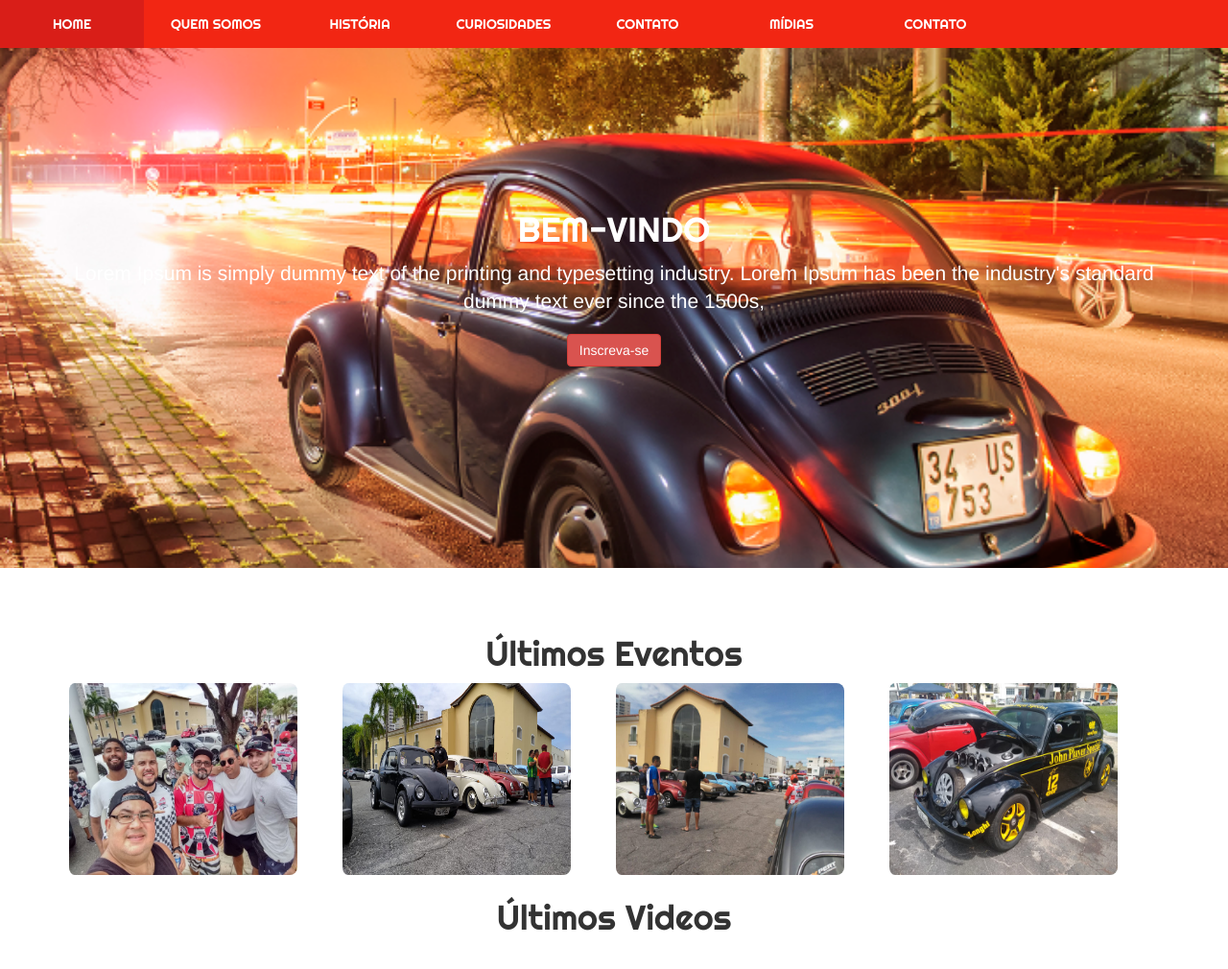
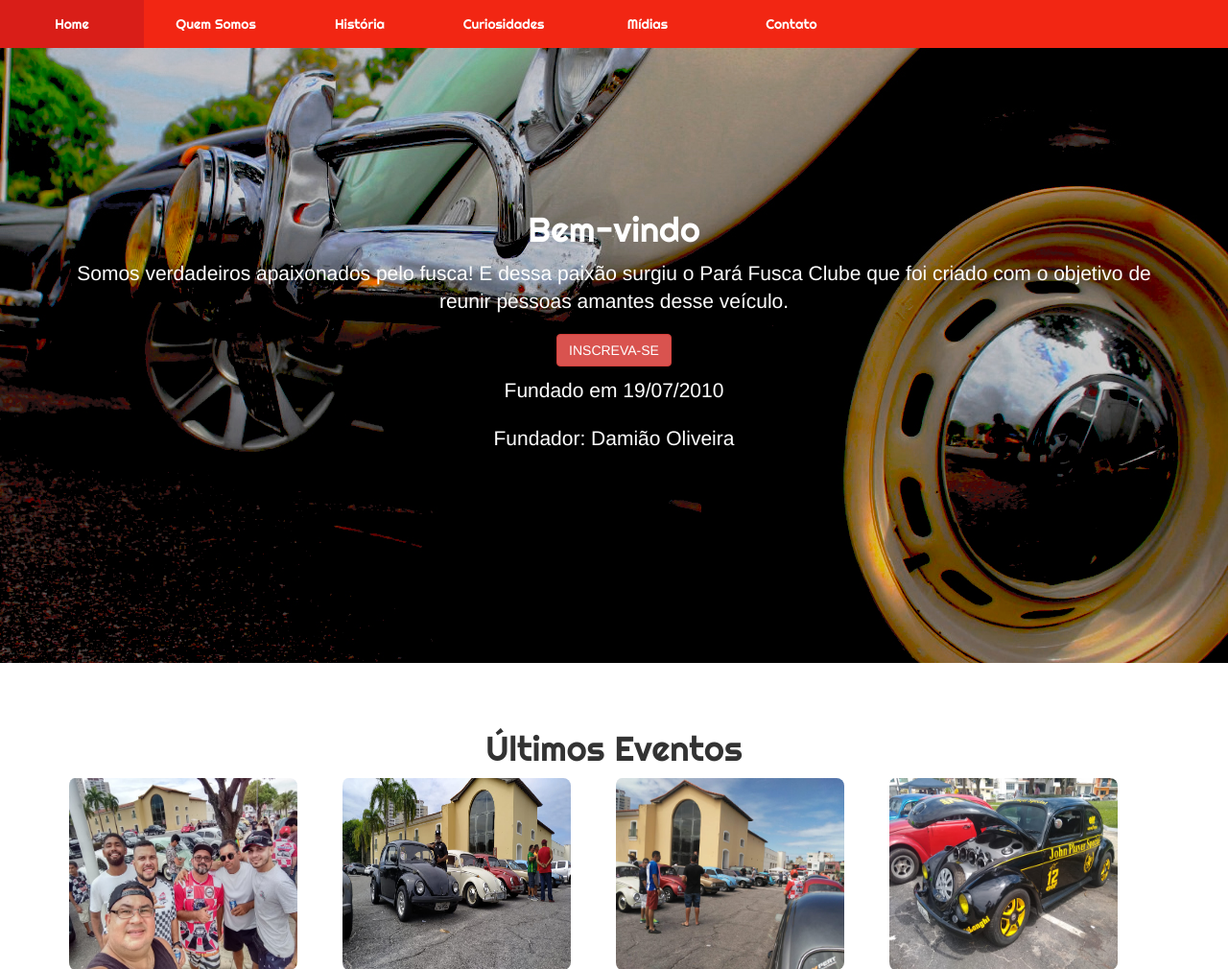
Before and after one commit to bladellano/parafuscaclube, a PHP site: page / in a window 1280 px wide. Shown: the top 1010 px of the page at 96% size. Run offline with PHP 8.4, Linux system fonts and the light colour scheme.

Commit message:
Ajustando menu, header, etc

```diff
--- a/css/menu.css
+++ b/css/menu.css
@@ -6,7 +6,7 @@
 	background-color: #f22613;
 	position: fixed;
 	z-index: 3;
-	text-transform: uppercase;
+	/*text-transform:;*/
 	transition: all .4s;
 }
 
@@ -68,7 +68,8 @@ label[for="bt_menu"]{
 		}
 		.active a {
 			background-color: inherit;
-			color: #273c75;
+			/*color: #273c75;*/
+			color: #333;
 		}
 		.active ul li ul li a {
 			color: #fff;
--- a/css/style.css
+++ b/css/style.css
@@ -16,8 +16,8 @@ h1{
 }
 
 .header-site{
-	/*background-image: url('../img/bg-fusca-azul.jpg');*/
-	background-image: url('../img/capa.png');
+
+	background-image: url('../img/bg-fundo.jpg');
 	position: center top;
 	background-repeat: no-repeat;
 	background-size: cover;
--- a/index.php
+++ b/index.php
@@ -34,7 +34,7 @@
 
 				<li><a href="#">História</a></li>
 				<li><a href="#">Curiosidades</a></li>
-				<li><a href="#">Contato</a></li>
+				<!-- <li><a href="#">Contato</a></li>  -->
 				<li><a href="#">Mídias</a>
 
 					<ul>
@@ -58,12 +58,15 @@
 			<div class="container">
 				<div class="row">
 					<div class="col-xs-12">
-						<h1 class="text-center">BEM-VINDO</h1>
+						<h1 class="text-center">Bem-vindo</h1>
 						<p class="lead text-center">
-						Lorem Ipsum is simply dummy text of the printing and typesetting industry. Lorem Ipsum has been the industry's standard dummy text ever since the 1500s,</p>
+						Somos verdadeiros apaixonados pelo fusca! E dessa paixão surgiu o Pará Fusca Clube que foi criado com o objetivo de reunir pessoas amantes desse veículo. </p>
 						<p class="text-center">
-							<a href="#" class="btn btn-danger">Inscreva-se</a>
+						<p class="text-center">
+							<a href="#" class="btn btn-danger">INSCREVA-SE</a>
 						</p>
+							<p class="lead text-center">Fundado em 19/07/2010</p>
+							<p class="lead text-center">Fundador: Damião Oliveira</p>
 					</div>
 				</div>
 			</div>
@@ -104,7 +107,7 @@
 				<div class="row">
 					<div class="col-sm-3">
 						<div class="thumbnail">
-							<img class="img-circle" src="img/membro1.jpeg" alt="">
+							<!-- <img class="img-circle" src="img/membro1.jpeg" alt=""> -->
 							<div class="caption text-center">
 								<h3>Rosana Ferreira</h3>
 								<p>Lorem Ipsum is simply dummy text</p>
@@ -114,7 +117,7 @@
 
 					<div class="col-sm-3">
 						<div class="thumbnail">
-							<img class="img-circle" src="img/membro1.jpeg" alt="">
+							<!-- <img class="img-circle" src="img/membro1.jpeg" alt=""> -->
 							<div class="caption text-center">
 								<h3>Rosana Ferreira</h3>
 								<p>Lorem Ipsum is simply dummy text</p>
@@ -124,7 +127,7 @@
 
 					<div class="col-sm-3">
 						<div class="thumbnail">
-							<img class="img-circle" src="img/membro1.jpeg" alt="">
+							<!-- <img class="img-circle" src="img/membro1.jpeg" alt=""> -->
 							<div class="caption text-center">
 								<h3>Rosana Ferreira</h3>
 								<p>Lorem Ipsum is simply dummy text</p>
@@ -134,7 +137,7 @@
 
 					<div class="col-sm-3">
 						<div class="thumbnail">
-							<img class="img-circle" src="img/membro1.jpeg" alt="">
+							<!-- <img class="img-circle" src="img/membro1.jpeg" alt=""> -->
 							<div class="caption text-center">
 								<h3>Rosana Ferreira</h3>
 								<p>Lorem Ipsum is simply dummy text</p>
@@ -146,7 +149,7 @@
 				<div class="row">
 					<div class="col-sm-3">
 						<div class="thumbnail">
-							<img class="img-circle" src="img/membro1.jpeg" alt="">
+							<!-- <img class="img-circle" src="img/membro1.jpeg" alt=""> -->
 							<div class="caption text-center">
 								<h3>Rosana Ferreira</h3>
 								<p>Lorem Ipsum is simply dummy text</p>
@@ -156,7 +159,7 @@
 
 					<div class="col-sm-3">
 						<div class="thumbnail">
-							<img class="img-circle" src="img/membro1.jpeg" alt="">
+							<!-- <img class="img-circle" src="img/membro1.jpeg" alt=""> -->
 							<div class="caption text-center">
 								<h3>Rosana Ferreira</h3>
 								<p>Lorem Ipsum is simply dummy text</p>
@@ -166,7 +169,7 @@
 
 					<div class="col-sm-3">
 						<div class="thumbnail">
-							<img class="img-circle" src="img/membro1.jpeg" alt="">
+							<!-- <img class="img-circle" src="img/membro1.jpeg" alt=""> -->
 							<div class="caption text-center">
 								<h3>Rosana Ferreira</h3>
 								<p>Lorem Ipsum is simply dummy text</p>
@@ -176,7 +179,7 @@
 
 					<div class="col-sm-3">
 						<div class="thumbnail">
-							<img class="img-circle" src="img/membro1.jpeg" alt="">
+							<!-- <img class="img-circle" src="img/membro1.jpeg" alt=""> -->
 							<div class="caption text-center">
 								<h3>Rosana Ferreira</h3>
 								<p>Lorem Ipsum is simply dummy text</p>
```
Also changed, not shown: img/bg-fundo.jpg (added), img/bg-fusca-azul.jpg (deleted), img/capa.png (deleted).
